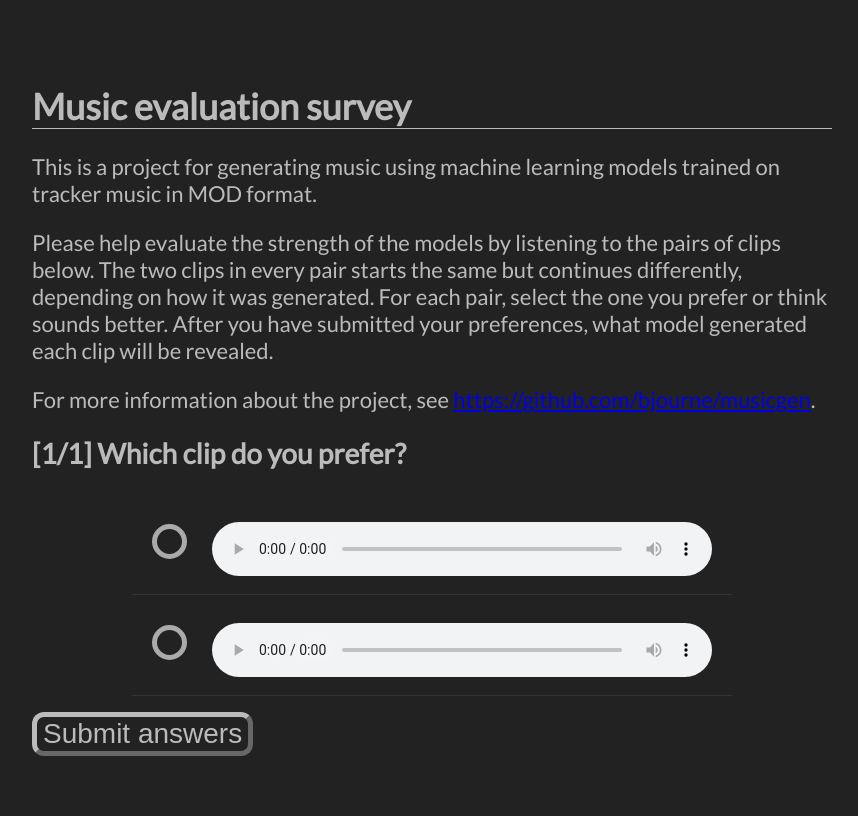
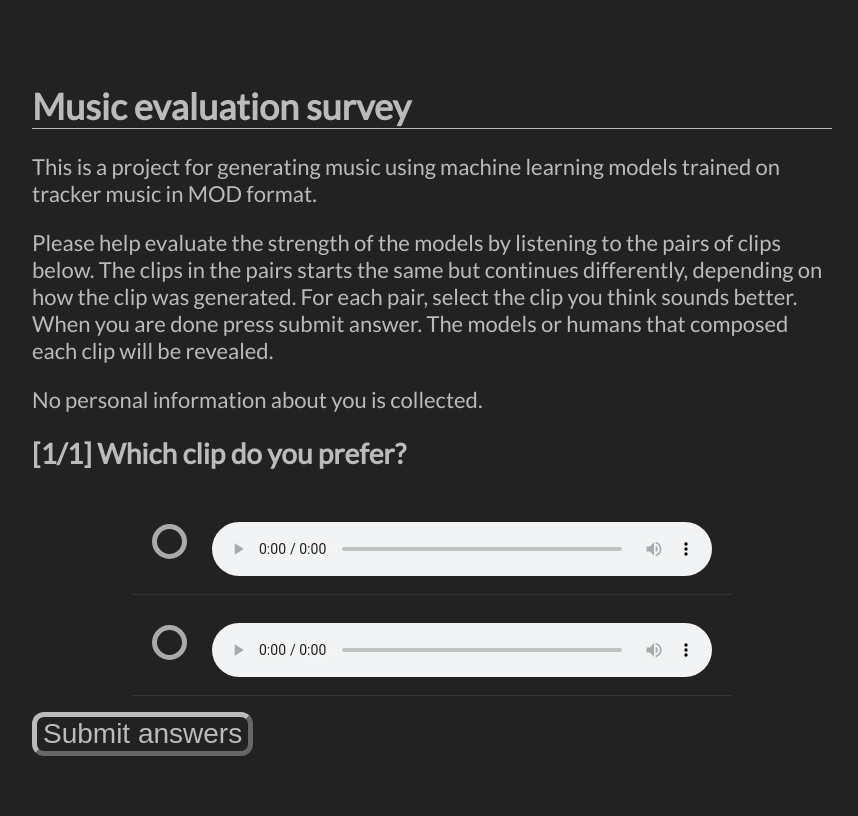
Before and after one commit to bjourne/django-musicsurvey, a Django app: template musicsurvey/templates/musicsurvey/index.html in a window 1280 px wide. Shown: the top 816 px of the page, without its empty margins (208-1066 px from the left). Run offline with Django 3.2, Linux system fonts and the light colour scheme; the template is opened without the code that fills it: most values are stand-ins (such as "Sample title", 1, 10 or a date in 2020).

Commit message:
better text

```diff
--- a/musicsurvey/templates/musicsurvey/index.html
+++ b/musicsurvey/templates/musicsurvey/index.html
@@ -51,13 +51,12 @@
       <p>This is a project for generating music using machine learning
         models trained on tracker music in MOD format.</p>
       <p>Please help evaluate the strength of the models by listening
-      to the pairs of clips below. The two clips in every pair starts
-      the same but continues differently, depending on how it was
-      generated. For each pair, select the one you prefer or think
-      sounds better. After you have submitted your preferences, what
-      model generated each clip will be revealed.</p>
-      <p>For more information about the project, see <a href =
-      "https://github.com/bjourne/musicgen">https://github.com/bjourne/musicgen</a>.</p>
+        to the pairs of clips below. The clips in the pairs starts the
+        same but continues differently, depending on how the clip was
+        generated. For each pair, select the clip you think sounds
+        better. When you are done press submit answer. The models or
+        humans that composed each clip will be revealed.</p>
+      <p>No personal information about you is collected.</p>
       {% for p0, p1 in pairs %}
       <h2>[{{ forloop.counter }}/{{ pairs|length }}] Which clip do you prefer?</h2>
       <ul class="two-choice">
```
